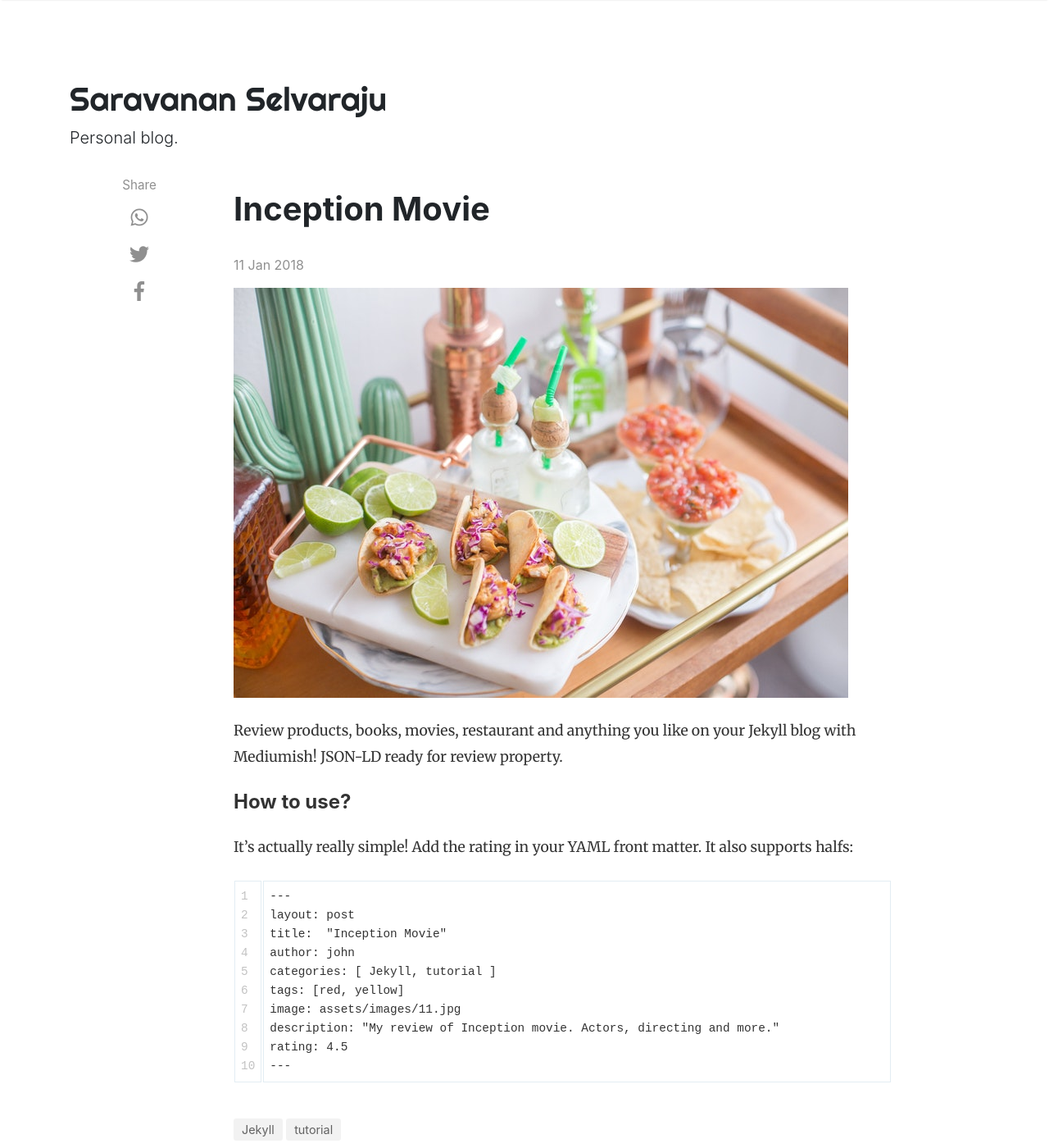
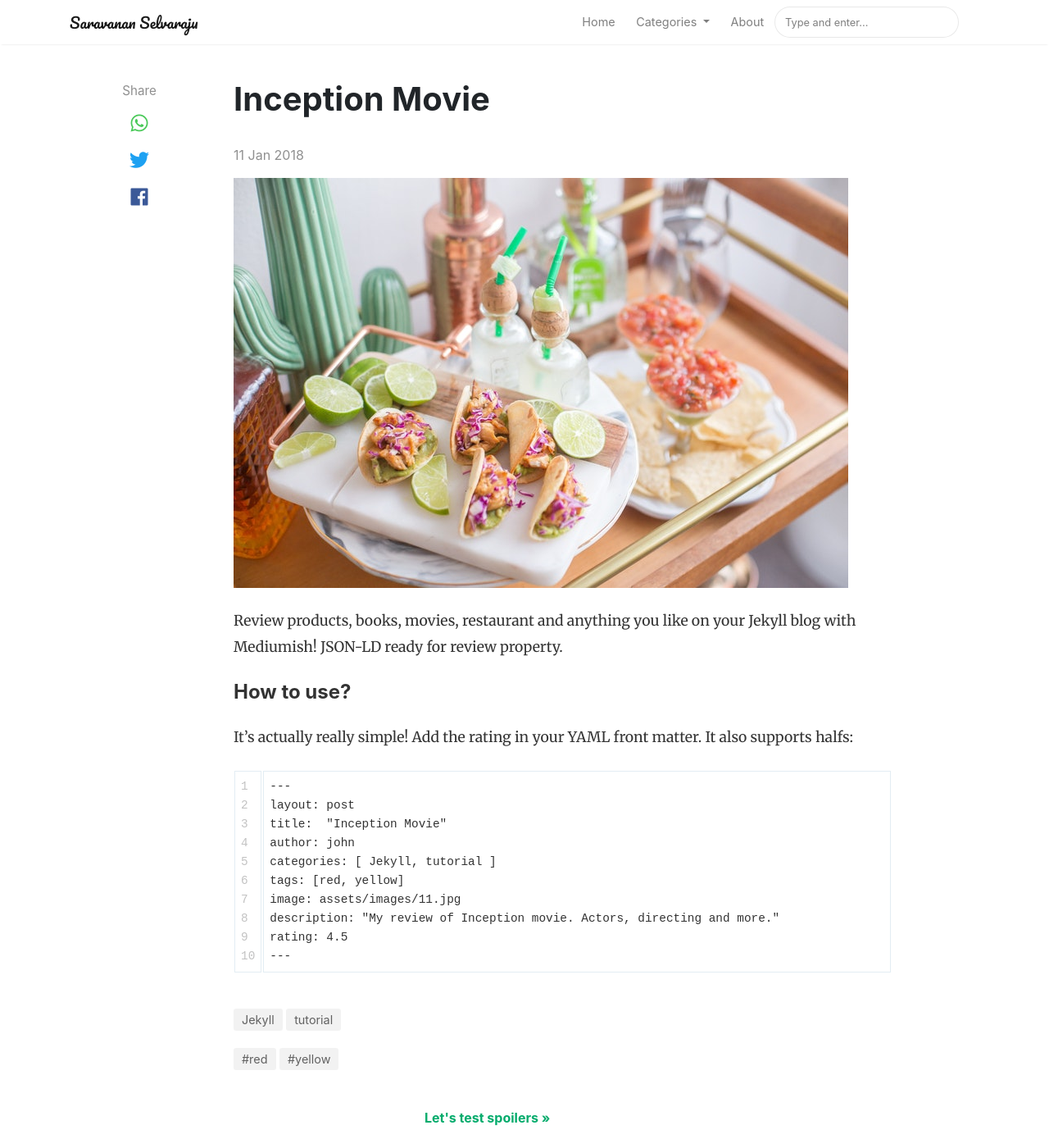
Before and after one commit to saravananselvaraju/saravananselvaraju.github.io, a Jekyll site: the page built from _posts/2018-01-11-customer-service.md, in a window 1280 px wide and 1400 px high. Shown: the whole window at 82% size. Built offline with Jekyll 4.4.1, drawn with Linux system fonts in a browser that asks for light colours; nearby versions of some CDN libraries; a script that is not in the unit is left out.

Commit message:
improvements

```diff
--- a/_includes/search-lunr.html
+++ b/_includes/search-lunr.html
@@ -2,7 +2,7 @@
 
 
 <style>
-    .lunrsearchresult .title {color: #d9230f;}
+    .lunrsearchresult .title {color: #00ab6b;}
     .lunrsearchresult .url {color: silver;}
     .lunrsearchresult a {display: block; color: #777;}
     .lunrsearchresult a:hover, .lunrsearchresult a:focus {text-decoration: none;}
--- a/_includes/share.html
+++ b/_includes/share.html
@@ -17,7 +17,7 @@
 
         <li class="ml-1 mr-1">
             <a target="_blank" href="https://facebook.com/sharer.php?u={{ page.url | absolute_url }}" onclick="window.open(this.href, 'facebook-share', 'width=550,height=435');return false;">
-                <i class="fab fa-facebook-f"></i>
+                <i class="fab fa-facebook"></i>
             </a>
         </li>
 
--- a/_layouts/default.html
+++ b/_layouts/default.html
@@ -4,7 +4,7 @@
 <meta charset="utf-8">
 <meta name="viewport" content="width=device-width, initial-scale=1, shrink-to-fit=no">
 
-<link rel="icon" href="{{ site.baseurl }}/assets/images/logo.png">
+<link rel="icon" href="{{ site.baseurl }}/assets/images/favicon.png">
 
 <title>{{ page.title }} | {{site.name}}</title>
 
@@ -43,7 +43,7 @@ ga('send', 'pageview');
 
     <div class="container pr-0">
     <a class="navbar-brand" href="{{ site.baseurl }}/">
-    <img src="{{ site.baseurl }}/{{ site.logo }}" alt="{{ site.name }}">
+        {{site.name}}
     </a>
 
     <button class="navbar-toggler" type="button" data-toggle="collapse" data-target="#navbarMediumish" aria-controls="navbarSupportedContent" aria-expanded="false" aria-label="Toggle navigation">
@@ -81,22 +81,13 @@ ga('send', 'pageview');
                 {% include search-lunr.html %}
 
             </ul>
-
     </div>
-
     </div>
 </nav>
 
 <div class="site-content">
 
 <div class="container">
-
-<div class="mainheading">
-    <h1 class="sitetitle">{{ site.name }}</h1>
-    <p class="lead">
-        {{ site.description }}
-    </p>
-</div>
 
 <div class="main-content">
     {{ content }}
--- a/assets/css/screen.css
+++ b/assets/css/screen.css
@@ -1,8 +1,5 @@
-/*
-Template Name: Mediumish
-Copyright: Sal, WowThemes.net, https://www.wowthemes.net
-License: https://www.wowthemes.net/freebies-license/
-*/
+@import url('https://fonts.googleapis.com/css2?family=Pacifico&display=swap');
+
 @media screen and (min-width:1500px) {
     html { font-size:18px; } /* Increase the font size on higher resolutions */
     .container {max-width:80%;}
@@ -14,6 +11,16 @@ License: https://www.wowthemes.net/freebies-license/
 a {
     color: #00ab6b;
     transition: all 0.2s;
+}
+
+.modal-body ul{
+    padding: 0px;
+}
+
+.lunrsearchresult{
+    list-style: none;
+    margin-bottom: 12px;
+
 }
 
 a:hover {
@@ -278,8 +285,21 @@ span.post-read-more a:hover {
     color: green;
 }
 
+.fa-whatsapp{
+    color: #4AC959 !important;
+}
+
+.fa-twitter{
+    color: #1da1f2 !important;
+}
+
+.fa-facebook{
+    color: #3b5998 !important;
+}
 .mediumnavigation .navbar-brand {
     font-weight: 500;
+    font-family: 'Pacifico', cursive;
+    font-size: large;
 }
 
 .mediumnavigation .dropdown-menu {
@@ -844,7 +864,6 @@ iframe {
         margin-top: 30px;
     }
     .nav-item{
-        padding: 0.5rem;
         justify-items: center;
     }
 }
```
Also changed, not shown: assets/images/avatar.png (deleted), assets/images/favicon.ico (deleted), assets/images/favicon.png (added), assets/images/log.png (deleted), assets/images/logo.png (deleted), assets/images/mediumish-jekyll-template.png (deleted).
